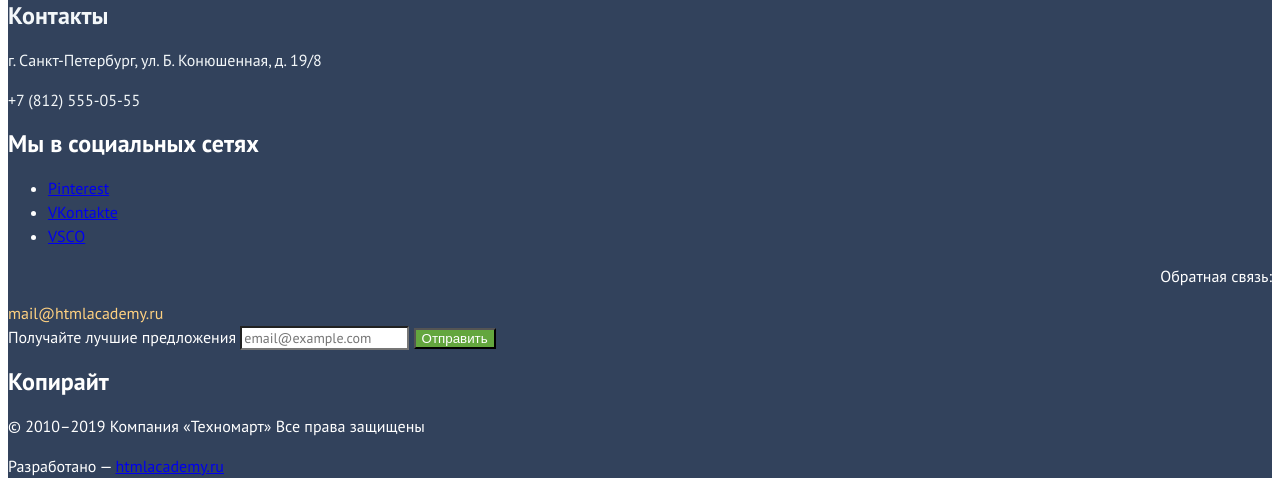
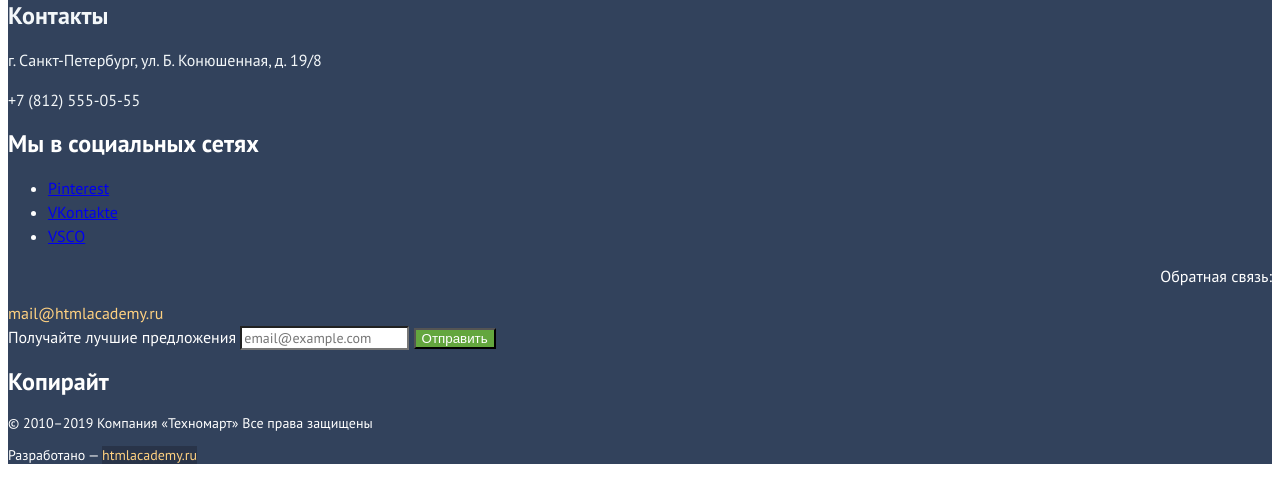
Before and after one commit to gr-sv/Technomart, a plain HTML site: page index.html in a window 1280 px wide. Shown: the part 6450-6944 px from the top of the page. Drawn offline with Linux system fonts and the light colour scheme; a web font is replaced by a local one.

Commit message:
Добавляет базовую стилизацию блока копирайта

```diff
--- a/index.html
+++ b/index.html
@@ -381,7 +381,7 @@
 				</form>
 			</section>
 
-			<section class="copyright">
+			<section class="footer-copyright">
 				<h2 class="visually-hidden">Копирайт</h2>
 				<p class="copyright-text">© 2010–2019 Компания «Техномарт» Все права защищены</p>
 				<p class="copyright-text">Разработано — <a class="copyright-link" href="https://htmlacademy.ru/intensive/htmlcss" target="_blank">htmlacademy.ru</a></p>
--- a/styles/styles.css
+++ b/styles/styles.css
@@ -413,3 +413,17 @@ body {
     color: #FFFFFF;
     background-color: #63A63E;
 }
+
+/* Footer-copyright */
+
+.copyright-text {
+    font-size: 14px;
+    line-height: 18px;
+}
+
+.copyright-link {
+    color: #FFD180;
+    background-color: #293449;
+    text-decoration: none;
+    text-align: center;
+}
```
